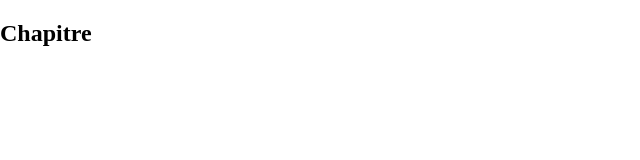
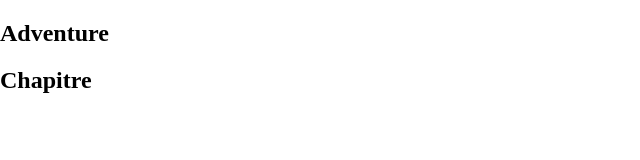
Before and after one commit to Maenhout/ravsgalat-frontend, a React (Create React App) app: page / in a window 1280 px wide. Shown: the top 160 px of the page, without its empty margins (0-640 px from the left). Built offline with nearby package versions, Linux system fonts and the light colour scheme.

Commit message:
Changement d'indentation des composent pour l'affichage de la page Aventure

```diff
--- a/src/App.jsx
+++ b/src/App.jsx
@@ -1,9 +1,9 @@
-import Chapters from './components/Chapters';
+import Adventure from './pages/Adventure';
 
 function App() {
   return (
     <div className="App">
-      <Chapters />
+      <Adventure />
     </div>
   );
 }
--- a/src/pages/Adventure/index.jsx
+++ b/src/pages/Adventure/index.jsx
@@ -1,9 +1,11 @@
+import Chapters from '../../components/Chapters';
 import SAdventure from './style';
 
 function Adventure() {
   return (
     <SAdventure>
-      <h1>Adventure</h1>
+      <h2>Adventure</h2>
+      <Chapters />
     </SAdventure>
   );
 }
```
